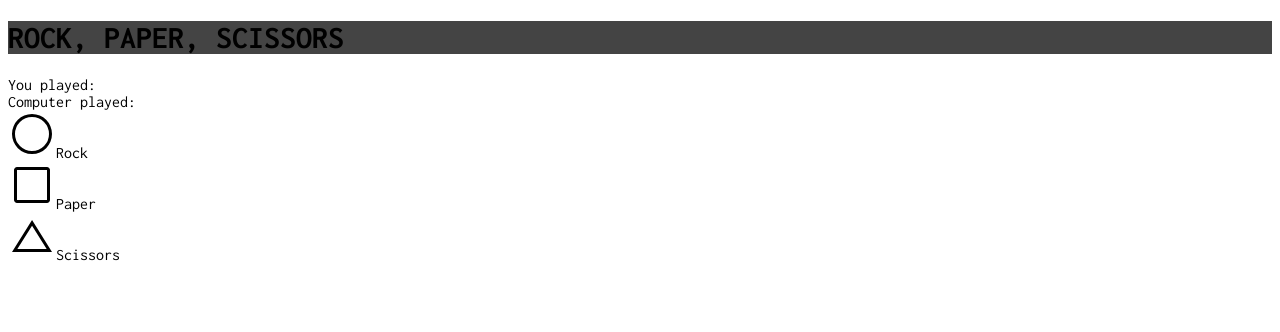
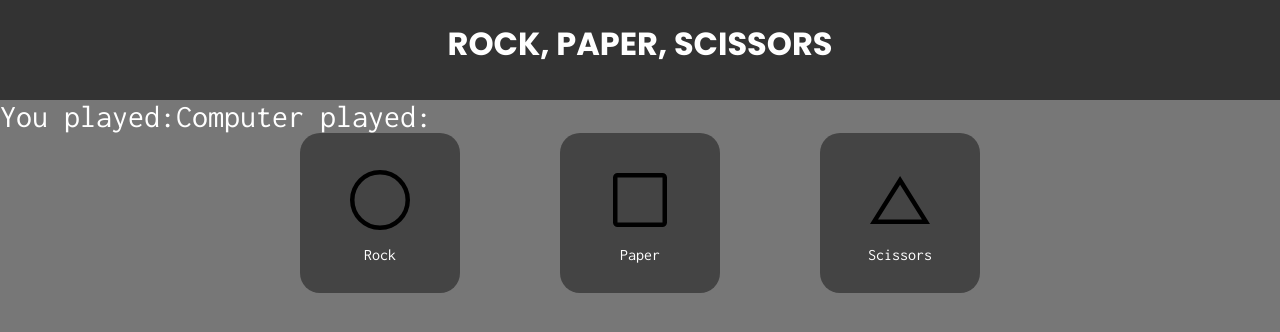
Before and after one commit to ode2stephen/rock-paper-scissors, a plain HTML site: page index.html in a window 1280 px wide. Drawn offline with Linux system fonts and the light colour scheme.

Commit message:
Add styles for game components and other parts

```diff
--- a/styles.css
+++ b/styles.css
@@ -1,10 +1,54 @@
 @import url('https://fonts.googleapis.com/css2?family=Inconsolata:wght@400;500;600;700&family=Poppins:ital,wght@0,600;0,700;0,800;1,500&display=swap');
 
+* {
+    box-sizing: border-box;
+    margin: 0;
+    padding: 0;
+}
+
 body {
-    box-sizing: border-box;
     font-family: 'Inconsolata', monospace;
+    background-color: #777777;
+    color: #ffffff;
 }
 
 header {
+    height: 100px;
+    background-color: #333333;
+    text-align: center;
+    font-family: 'Poppins', sans-serif;
+    padding-top: 20px
+}
+
+.outputs {
+    display: flex;
+    font-size: 2em;
+}
+
+.options {
+    display: flex;
+    justify-content: center;
+    gap: 100px;
+}
+
+.options img {
+    color: #ffffff;
+    height: 72px;
+}
+
+.options div {
+    height: 160px;
+    width: 160px;
     background-color: #444444;
+    display: flex;
+    flex-direction: column;
+    justify-content: center;
+    align-items: center;
+    gap: 10px;
+    border-radius: 20px;
+    transition: 0.5s;;
 }
+
+.options div:hover {
+    background-color: #333333;
+}
```
